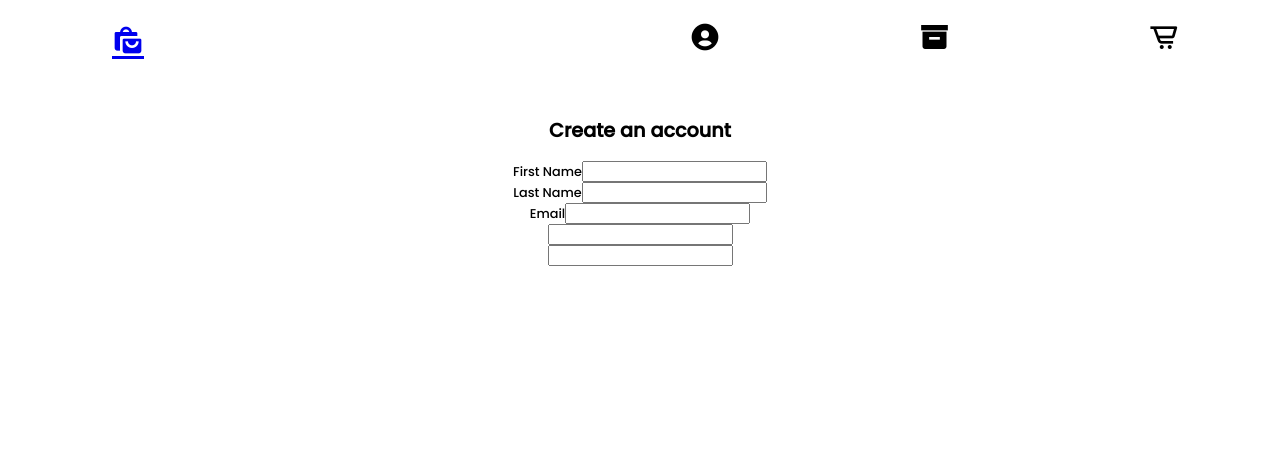
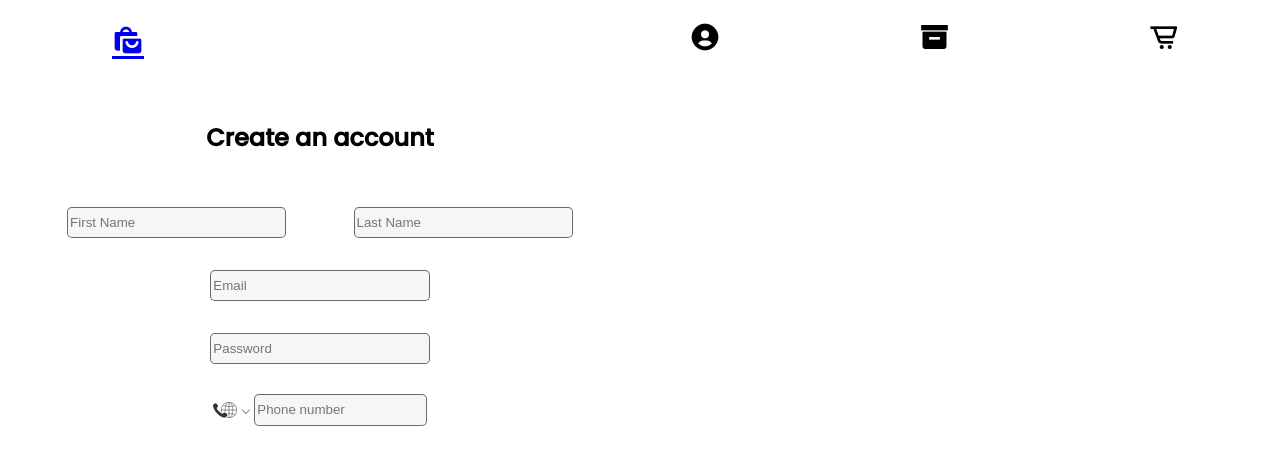
Before and after one commit to CamiloSierra97/Ecommerce, a React (Vite) app: page /#/signup in a window 1280 px wide. Shown: the top 464 px of the page. Built offline with nearby package versions, Linux system fonts and the light colour scheme; no server answers; sample sign-in values are in the browser's storage.

Commit message:
register styles

```diff
--- a/package.json
+++ b/package.json
@@ -14,6 +14,7 @@
     "react": "^18.2.0",
     "react-dom": "^18.2.0",
     "react-hook-form": "^7.34.2",
+    "react-phone-number-input": "^3.2.12",
     "react-redux": "^8.0.2",
     "react-router-dom": "^6.3.0"
   },
--- a/src/App.css
+++ b/src/App.css
@@ -119,11 +119,58 @@ button {
 
 .sign-up__container {
   display: flex;
+  flex-direction: column;
+  text-align: center;
   justify-content: center;
-  text-align: center;
+  padding-top: 20px;
+}
+
+.sign-up__form {
+  display: flex;
   flex-direction: column;
-  padding-top: 20px;
-  font-size: 0.8rem;
+  width: 50%;
+  gap: 2em;
+}
+
+.sign-up__div-name {
+  display: flex;
+  align-items: center;
+  justify-content: space-evenly;
+}
+
+.sign-up__label {
+  display: none;
+}
+
+.sign-up__input {
+  height: 1.7rem;
+  border-radius: 5px;
+  border-style: solid;
+  border-color: rgba(76, 72, 72, 0.8);
+  border-width: 1px;
+  background-color: #f5f6f7;
+  width: calc(1 / 3 * 100%);
+}
+
+.sign-up__div-phone {
+  display: flex;
+  justify-content: center;
+}
+
+.PhoneInput {
+  justify-content: center;
+  background-color: #ffffff;
+  border-style: none;
+}
+
+.PhoneInputInput {
+  height: 1.7rem;
+  border-radius: 5px;
+  border-style: solid;
+  border-color: rgba(76, 72, 72, 0.8);
+  border-width: 1px;
+  background-color: #f5f6f7;
+  width: calc(1 / 3 * 100%);
 }
 
 .home {
--- a/src/components/login/FormLogin.jsx
+++ b/src/components/login/FormLogin.jsx
@@ -52,11 +52,11 @@ const FormLogin = () => {
       </form>
       <section className="sign-up__container">
         <small className="sign-up__title">Not registered yet?</small>
-        <NavLink to="/signup">
-          <div className="sign-up__link">
+        <small className="sign-up__link">
+          <NavLink to="/signup">
             <small>Sign up</small>
-          </div>
-        </NavLink>
+          </NavLink>
+        </small>
       </section>
     </div>
   );
--- a/src/components/routes/Cart.jsx
+++ b/src/components/routes/Cart.jsx
@@ -18,7 +18,7 @@ const Cart = () => {
         const products = res.data;
         setCartProducts(products);
         const total = products.reduce((acc, cv) => {
-          return Number(cv.product.price) + Number(cv.amount + acc) - 1;
+          return Number(cv.product.price * cv.amount) + Number(acc);
         }, 0);
         setTotalPrice(total);
       })
--- a/src/components/signUp/FormSignUp.jsx
+++ b/src/components/signUp/FormSignUp.jsx
@@ -1,9 +1,12 @@
 import axios from "axios";
-import React from "react";
+import React, { useState } from "react";
 import { useForm } from "react-hook-form";
+import "react-phone-number-input/style.css";
+import PhoneInput from "react-phone-number-input";
 
 const FormSignUp = () => {
   const { register, handleSubmit, reset } = useForm();
+  const [value, setValue] = useState();
 
   const check = (data) => {
     const URL = "https://sierra-ecommerce.onrender.com/api/v1/users";
@@ -22,51 +25,53 @@ const FormSignUp = () => {
     <div className="sign-up__container">
       <form onSubmit={handleSubmit(check)} className="sign-up__form">
         <h2 className="sign-up__title">Create an account</h2>
-        <div className="sign-up__div-first-name">
-          <label className="sign-up__label" htmlFor="first__name">
-            First Name
-          </label>
+        <div className="sign-up__div-name">
+          <label className="sign-up__label" htmlFor="first__name"></label>
           <input
             {...register("first__name")}
             className="sign-up__input"
             type="text"
             id="first__name"
+            placeholder="First Name"
           />
-        </div>
-        <div className="sign-up__div-last-name">
-          <label className="sign-up__label" htmlFor="last__name">Last Name</label>
+          <label className="sign-up__label" htmlFor="last__name"></label>
           <input
-            {...register("first__name")}
+            {...register("last__name")}
             className="sign-up__input"
             type="text"
             id="last__name"
+            placeholder="Last Name"
           />
         </div>
         <div className="sign-up__div-email">
-          <label className="sign-up__label" htmlFor="email">Email</label>
+          <label className="sign-up__label" htmlFor="email"></label>
           <input
-            {...register("first__name")}
+            {...register("email")}
             className="sign-up__input"
             type="email"
             id="email"
+            placeholder="Email"
           />
         </div>
         <div className="sign-up__div-password">
           <label className="sign-up__label" htmlFor="password"></label>
           <input
-            {...register("first__name")}
+            {...register("password")}
             className="sign-up__input"
             type="password"
             id="password"
+            placeholder="Password"
           />
         </div>
         <div className="sign-up__div-phone">
           <label className="sign-up__label" htmlFor="phone"></label>
-          <input
-            {...register("first__name")}
+          <PhoneInput
+            {...register("phone")}
             className="sign-up__input"
-            type="text"
+            value={value}
+            onChange={setValue}
             id="phone"
+            placeholder="Phone number"
           />
         </div>
       </form>
```
Also changed, not shown: 1 other file (tests, documents, lock files or other folders).
